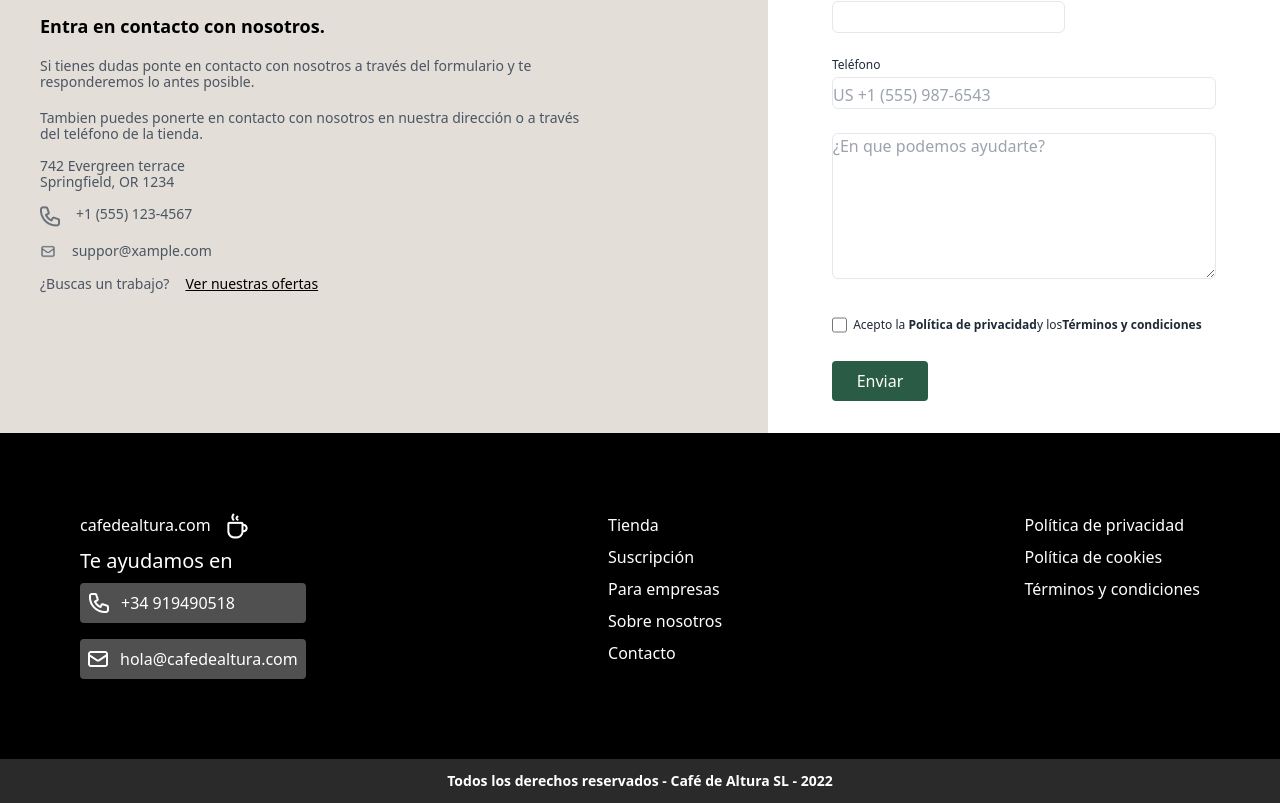
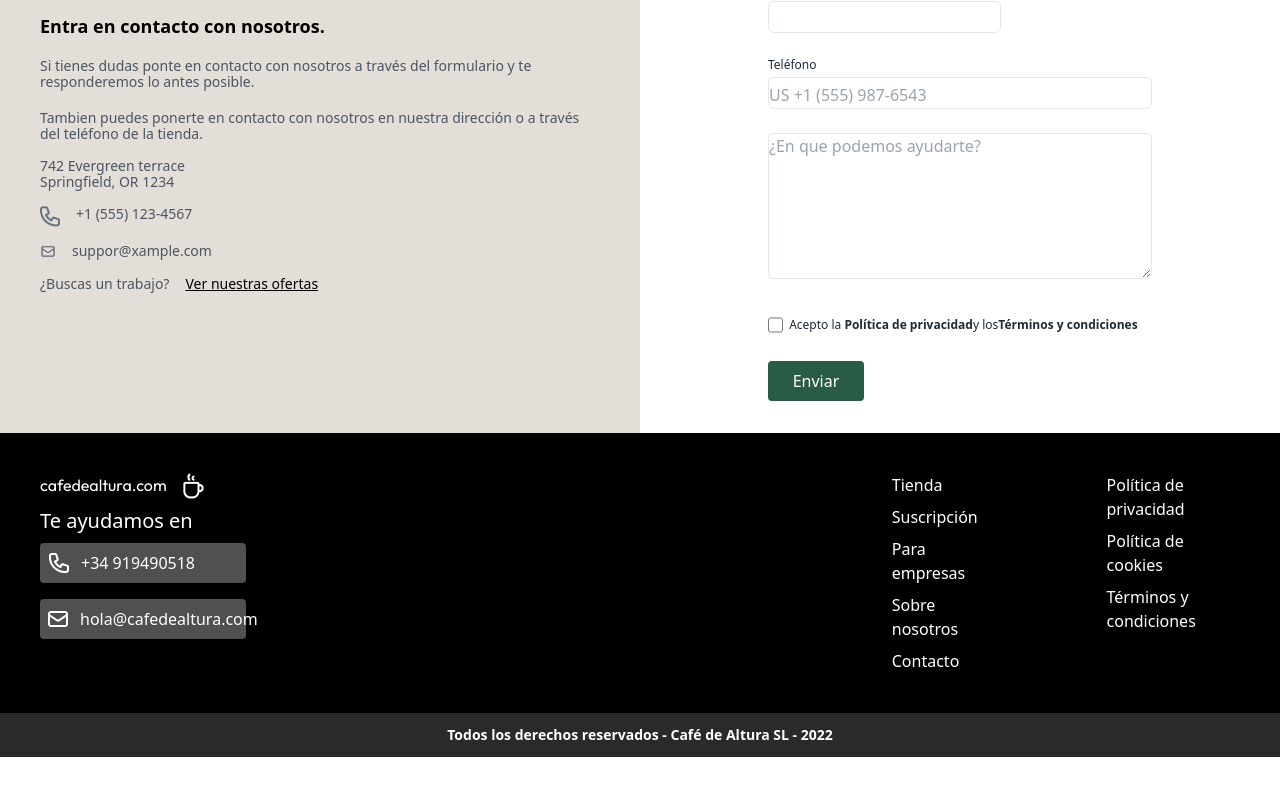
Before and after one commit to ceciliasegura/Cafe-de-altura-react, a React (Create React App) app: page / in a window 1280 px wide. Shown: the part 2327-3130 px from the top of the page. After the commit the page ends 3084 px from the top, so only its background shows below. Built offline with nearby package versions, Linux system fonts and the light colour scheme; no server answers.

Commit message:
fix footer

```diff
--- a/src/components/ContacUs/ContacUs.jsx
+++ b/src/components/ContacUs/ContacUs.jsx
@@ -1,8 +1,8 @@
 export default function ContacUs() {
     return (
-        <div className="flex flex-row bg-bg-contac justify-between bg-beige-coffe">
+        <div className="flex flex-row  justify-between bg-beige-coffe">
 
-            <div className="flex flex-col justify-center p-10 gap-4 w-2/4	">
+            <div className="flex flex-col justify-center p-10 gap-4 w-6/12	">
 
                 <div className="flex flex-col justify-center items-start gap-5 text-grey ">
                     <h2 className="text-lg leading-6 font-semibold">Entra en contacto con nosotros.</h2>
@@ -34,7 +34,7 @@ export default function ContacUs() {
                 </div>
             </div>
 
-            <div className='bg-white p-8 w-2/5 flex justify-center items-center'>
+            <div className='bg-white p-8 w-3/6 flex justify-center items-center'>
 
                 <form className="flex flex-col gap-6 ">
                     <div className="form_fullname">
--- a/src/components/FavCard/FavCard.jsx
+++ b/src/components/FavCard/FavCard.jsx
@@ -3,10 +3,10 @@ import ButtonIcon from "../Button/ButtonIcon";
 export default function FavCard() {
     return (
 
-        <div className="text-white bg-black flex  justify-between p-20 gap-14">
-            <div className="flex flex-col gap-2">
+        <div className="text-white bg-black flex p-10 gap-14 justify-items-start">
+            <div className="flex flex-col gap-2 pr-10">
                 <div className="flex flex-row gap-4">
-                    <p className="text-white">cafedealtura.com</p>
+                    <p className="text-white font-outfit">cafedealtura.com</p>
                     <img src="assets/coffe-cap.png" alt="" />
                 </div>
                 <p className="text-xl">Te ayudamos en</p>
@@ -15,7 +15,8 @@ export default function FavCard() {
                 <ButtonIcon text={"hola@cafedealtura.com"} icon={"assets/mail.png"} />
                 </div>
             </div>
-            <div className="flex flex-col gap-2">
+            <div className="flex ml-[550px] gap-32">
+            <div className="flex flex-col gap-2 ">
 
                 <p>Tienda</p>
                 <p>Suscripción</p>
@@ -24,11 +25,13 @@ export default function FavCard() {
                 <p>Contacto</p>
 
             </div>
+
             <div className="flex flex-col gap-2">
                 <p>Política de privacidad</p>
                 <p>Política de cookies</p>
                 <p>Términos y condiciones</p>
             </div>
+            </div>
         </div>
 
     )
```
